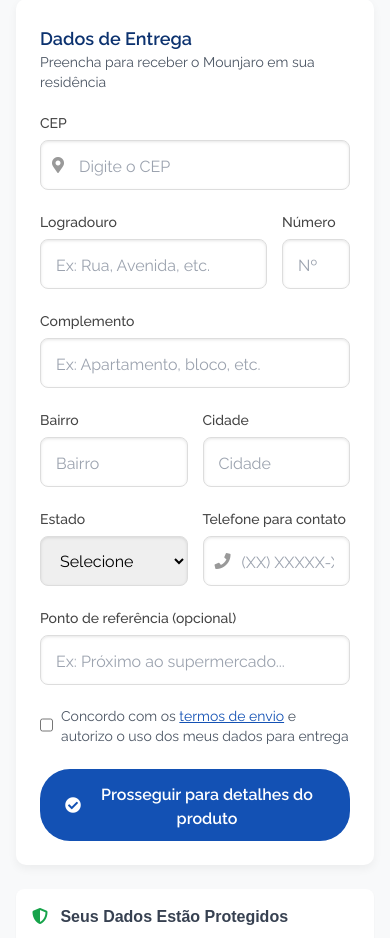
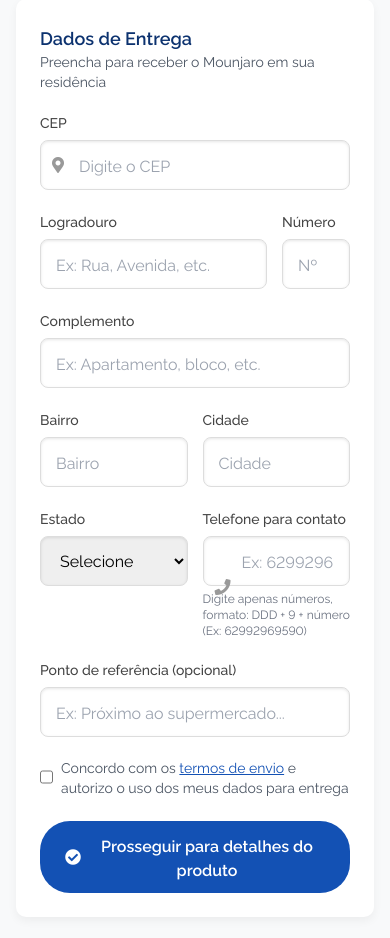
Before and after one commit to Staystrong2016/mou, a Flask app: template templates/endereco.html in a window 390 px wide. Shown: the part 602-1540 px from the top of the page. Run offline with Flask 3, Linux system fonts and the light colour scheme; the template is opened without the code that fills it, so the values that code supplies are empty; some libraries are stand-ins or nearby versions; some web fonts are replaced.

Commit message:
Update phone number field to accept only valid Brazilian mobile formats
Modify phone input field in endereco.html to enforce the "DDD + 9 + number" format and validates client-side.

Replit-Commit-Author: Agent
Replit-Commit-Session-Id: 47727ae7-728d-469a-89e0-c2ed505fe08d
Replit-Commit-Screenshot-Url: https://storage.googleapis.com/screenshot-production-us-central1/50c32cdf-b6c6-49b7-8193-d546c0a50fb1/bc127368-6b2c-4a6d-9045-7819a8a54b80.jpg

```diff
--- a/templates/endereco.html
+++ b/templates/endereco.html
@@ -371,7 +371,12 @@
               <label for="phone" class="form-label">Telefone para contato</label>
               <div class="input-icon-wrapper">
                 <i class="fas fa-phone input-icon"></i>
-                <input type="tel" id="phone" name="phone" class="form-input with-icon" placeholder="(XX) XXXXX-XXXX" required>
+                <input type="tel" id="phone" name="phone" class="form-input with-icon"
+                  placeholder="Ex: 62992969590"
+                  pattern="^[1-9]{2}[9]{1}[0-9]{8}$"
+                  title="Digite apenas os números do celular no formato: DDD + 9 + número (Ex: 62992969590)"
+                  required>
+                <div class="text-xs text-gray-500 mt-1">Digite apenas números, formato: DDD + 9 + número (Ex: 62992969590)</div>
               </div>
             </div>
           </div>
@@ -426,29 +431,34 @@
       e.target.value = value;
     });
 
-    // Máscara para o campo de telefone
+    // Validação para o campo de telefone (apenas dígitos no formato brasileiro)
     document.getElementById('phone').addEventListener('input', function(e) {
+      // Remover todos os caracteres não-numéricos
       let value = e.target.value.replace(/\D/g, '');
 
-      if (value.length <= 10) {
-        // Formato (XX) XXXX-XXXX
-        if (value.length > 2) {
-          value = '(' + value.substring(0, 2) + ') ' + value.substring(2);
-        }
-        if (value.length > 9) {
-          value = value.substring(0, 9) + '-' + value.substring(9);
+      // Limitar a um máximo de 11 dígitos (DDD + 9 + 8 dígitos)
+      if (value.length > 11) {
+        value = value.substring(0, 11);
+      }
+
+      // Guardar apenas os dígitos no valor do campo
+      e.target.value = value;
+
+      // Validar o formato (DDD + 9 + 8 dígitos)
+      const isValid = /^[1-9]{2}[9]{1}[0-9]{8}$/.test(value);
+
+      // Atualizar visualmente a validação do campo
+      if (value.length > 0) {
+        if (isValid) {
+          e.target.classList.remove('border-red-500');
+          e.target.classList.add('border-green-500');
+        } else {
+          e.target.classList.remove('border-green-500');
+          e.target.classList.add('border-red-500');
         }
       } else {
-        // Formato (XX) XXXXX-XXXX para celular
-        if (value.length > 2) {
-          value = '(' + value.substring(0, 2) + ') ' + value.substring(2);
-        }
-        if (value.length > 10) {
-          value = value.substring(0, 10) + '-' + value.substring(10, 15);
-        }
+        e.target.classList.remove('border-red-500', 'border-green-500');
       }
-
-      e.target.value = value;
     });
 
     // Consulta de CEP via ViaCEP
```
